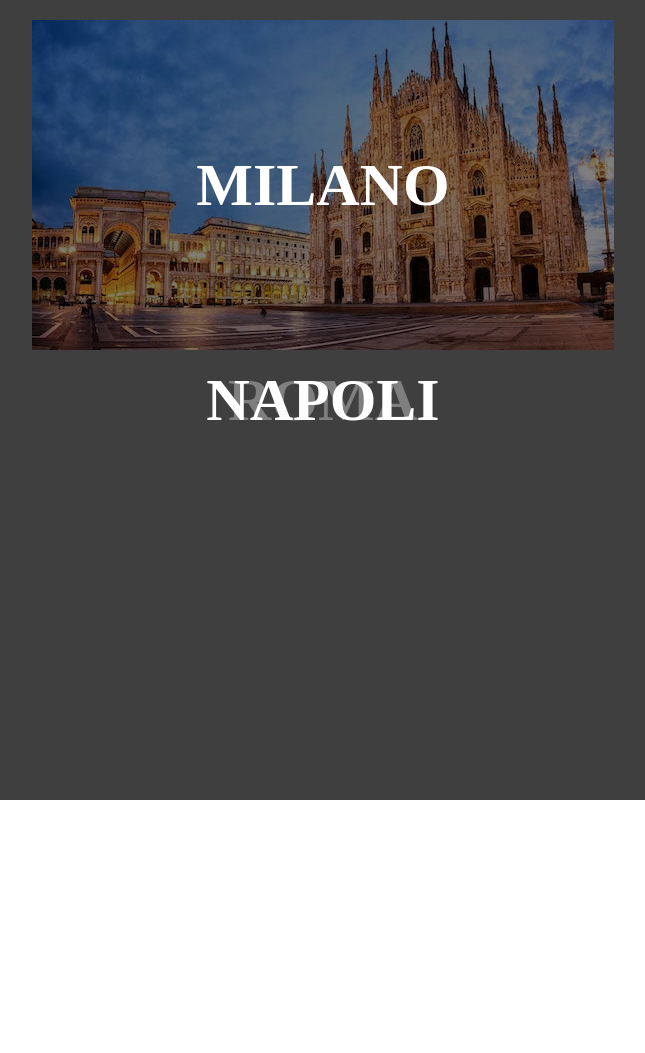
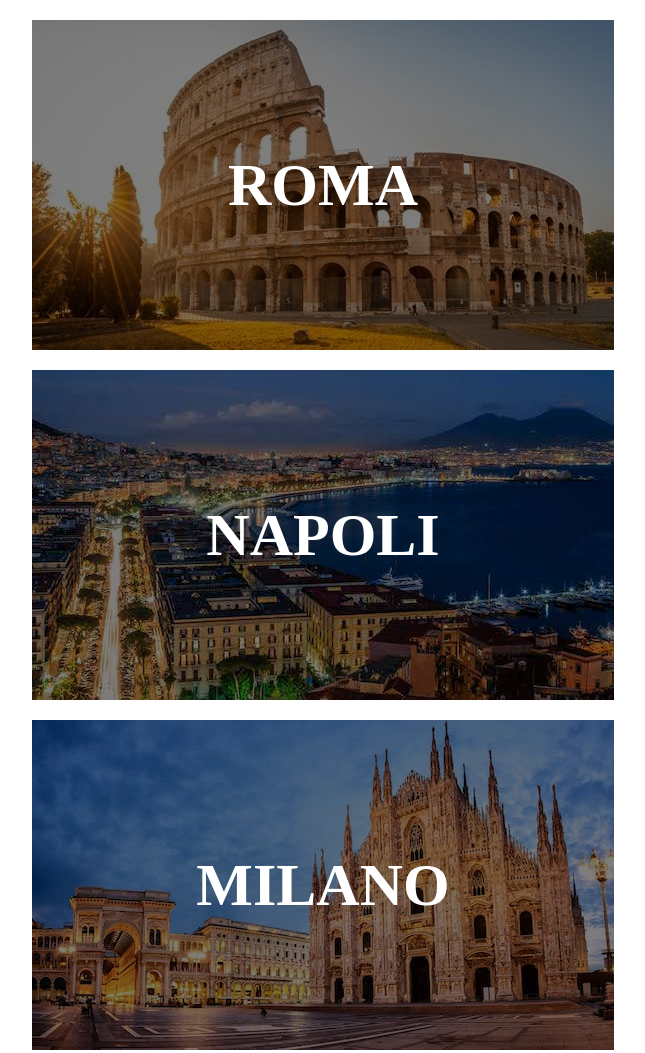
Before and after one commit to antoniolovotrico/htmlcss-airbnb, a plain HTML site: page index.html in a window 1280 px wide. Shown: the whole page, without its empty margins (317-962 px from the left). Before the commit the page ends 800 px from the top, so only its background shows below. Drawn offline with Linux system fonts and the light colour scheme.

Commit message:
corretta sezione background

```diff
--- a/index.html
+++ b/index.html
@@ -8,13 +8,13 @@
 
   <body>
 
-    <div class="roma">
+    <div class="bg roma">
       <div class="overlay">
         <h2>roma</h2>
       </div>
     </div>
 
-    <div class="napoli">
+    <div class="bg napoli">
       <div class="overlay">
        <h2>napoli</h2>
       </div>
```
